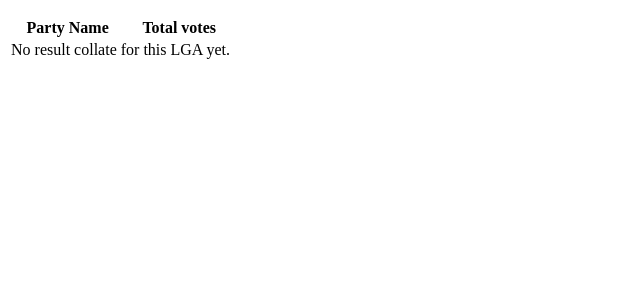
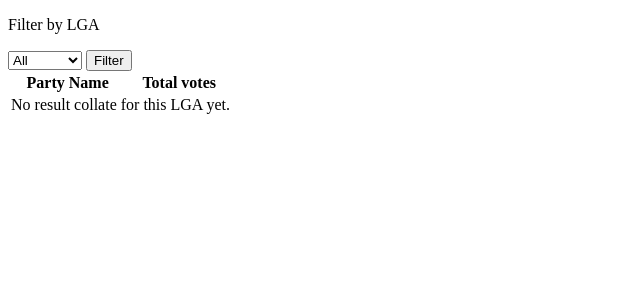
Before and after one commit to nzejoe/bincom-test, a Django app: page /lga_results/ in a window 1280 px wide. Shown: the part 60-360 px from the top of the page, without its empty margins (0-640 px from the left). Run offline with Django 4.2, Linux system fonts and the light colour scheme; data that the repository does not hold is empty.

Commit message:
lga poll result filter form

```diff
--- a/polls/views.py
+++ b/polls/views.py
@@ -29,6 +29,11 @@ def unit_results(request, unit_id):
 
 
 def lga_results(request):
+
+    if request.method == "GET":
+        lga = request.GET.get("lga")
+        print(lga)
+
     lga_results = (
         AnnouncedPuResults.objects.values("party_abbreviation")
         .annotate(total_results=Sum("party_score"))
--- a/templates/polls/lga_results.html
+++ b/templates/polls/lga_results.html
@@ -8,6 +8,16 @@
 
 {% block content %}
     <div>
+        <p>Filter by LGA</p>
+        <form action="{% url "polls:lga_results" %}" method="GET">
+            <select name="lga" id="">
+                <option value="all">All</option>
+                <option value="3">Ukwauni</option>
+                <option value="10">Ugheli</option>
+                <option value="5">Eti-Osa</option>
+            </select>
+            <button type="submit">Filter</button>
+        </form>
         <table>
         <thead>
             <th>Party Name</th>
```
